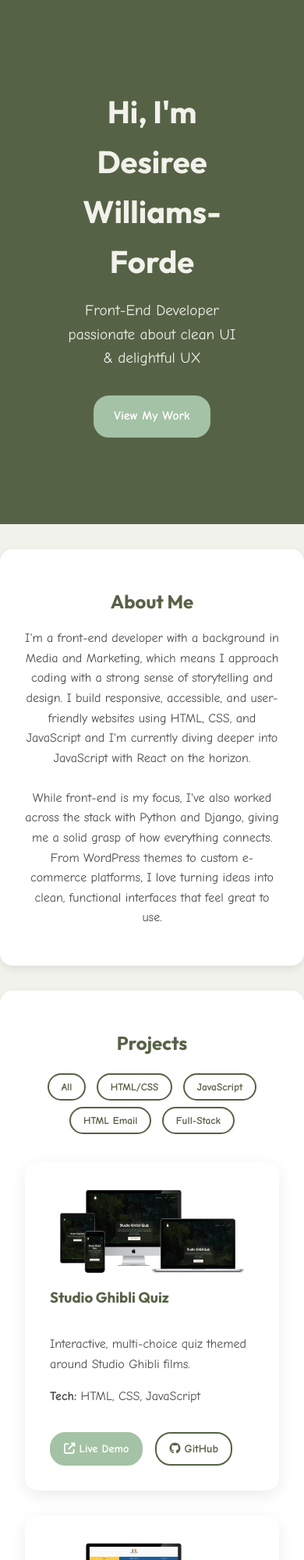
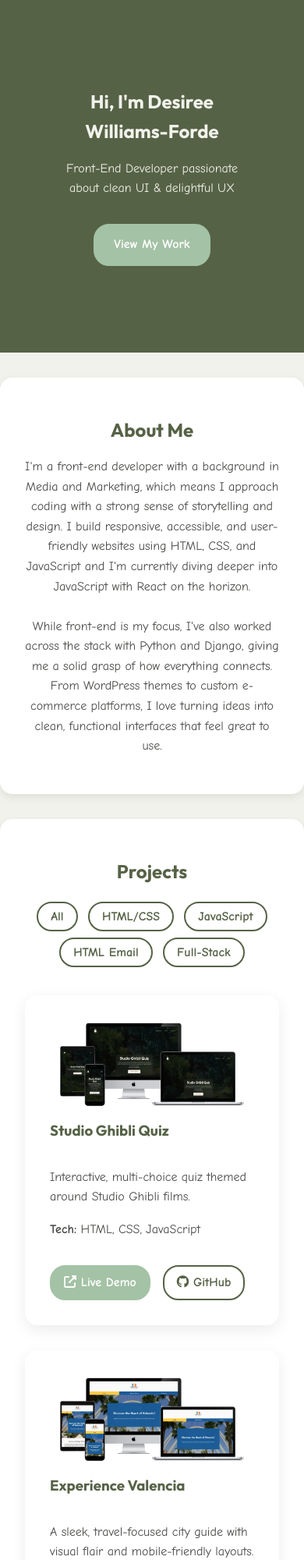
Before and after one commit to desireealexia/portfolio, a plain HTML site: page index.html in a window 390 px wide. Shown: the top 2000 px of the page at 78% size. Drawn offline with Linux system fonts and the light colour scheme.

Commit message:
Updated CSS styling

```diff
--- a/assets/css/styles.css
+++ b/assets/css/styles.css
@@ -144,6 +144,7 @@ a:hover {
   background: none;
   font-family: "Comic Neue", cursive;
   font-weight: 600;
+  font-size: 1rem;
   border: 2px solid var(--primary-color);
   color: var(--primary-color);
   padding: 0.5rem 1rem;
@@ -199,7 +200,7 @@ a:hover {
 
 .btn.small {
   padding: 0.5rem 1rem;
-  font-size: 0.9rem;
+  font-size: 1rem;
   border-radius: 20px;
 }
 
@@ -296,6 +297,14 @@ footer {
     max-width: 90%;
   }
 
+  #hero h1 {
+    font-size: 1.5rem;
+  }
+
+  #hero p {
+    font-size: 1rem;
+  }
+
   .memoji {
     display: none;
   }
```
